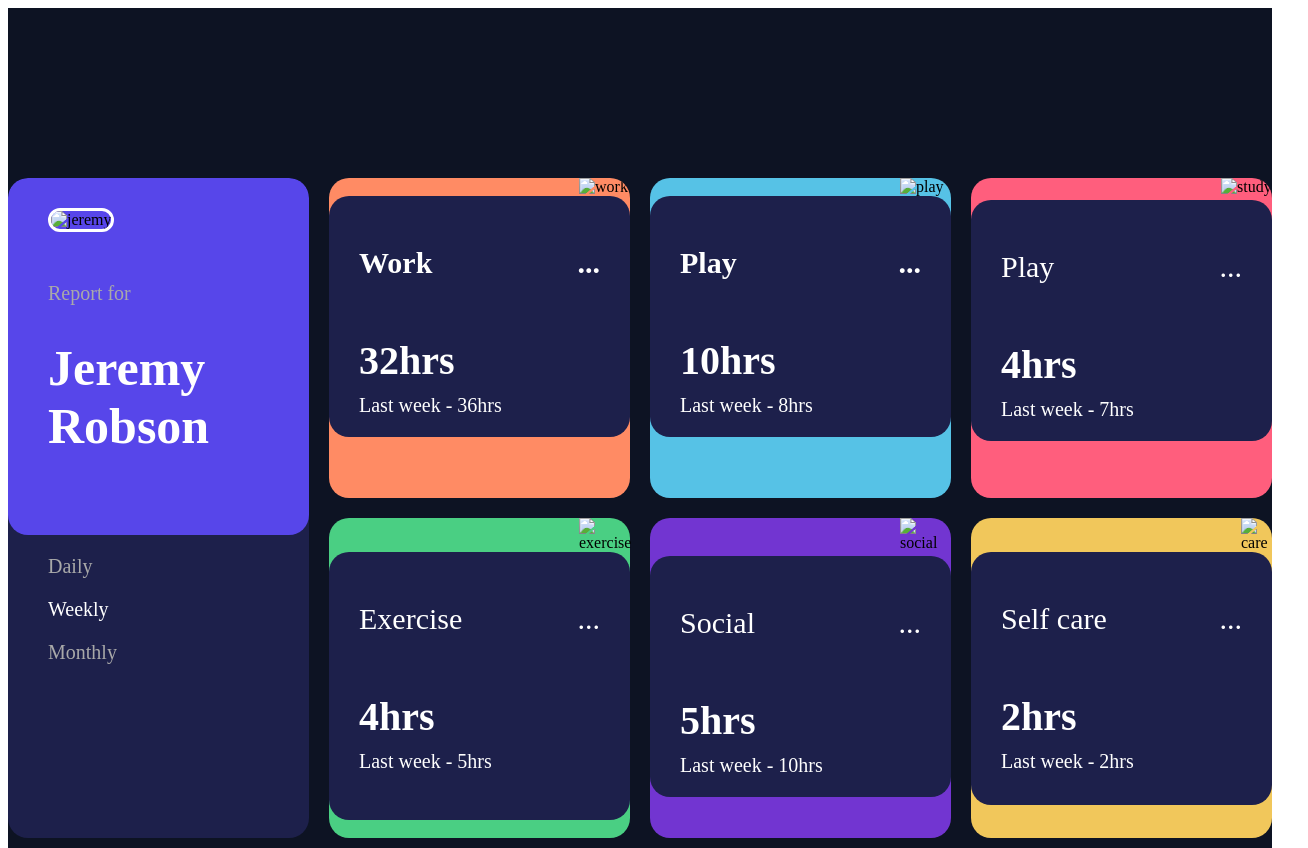
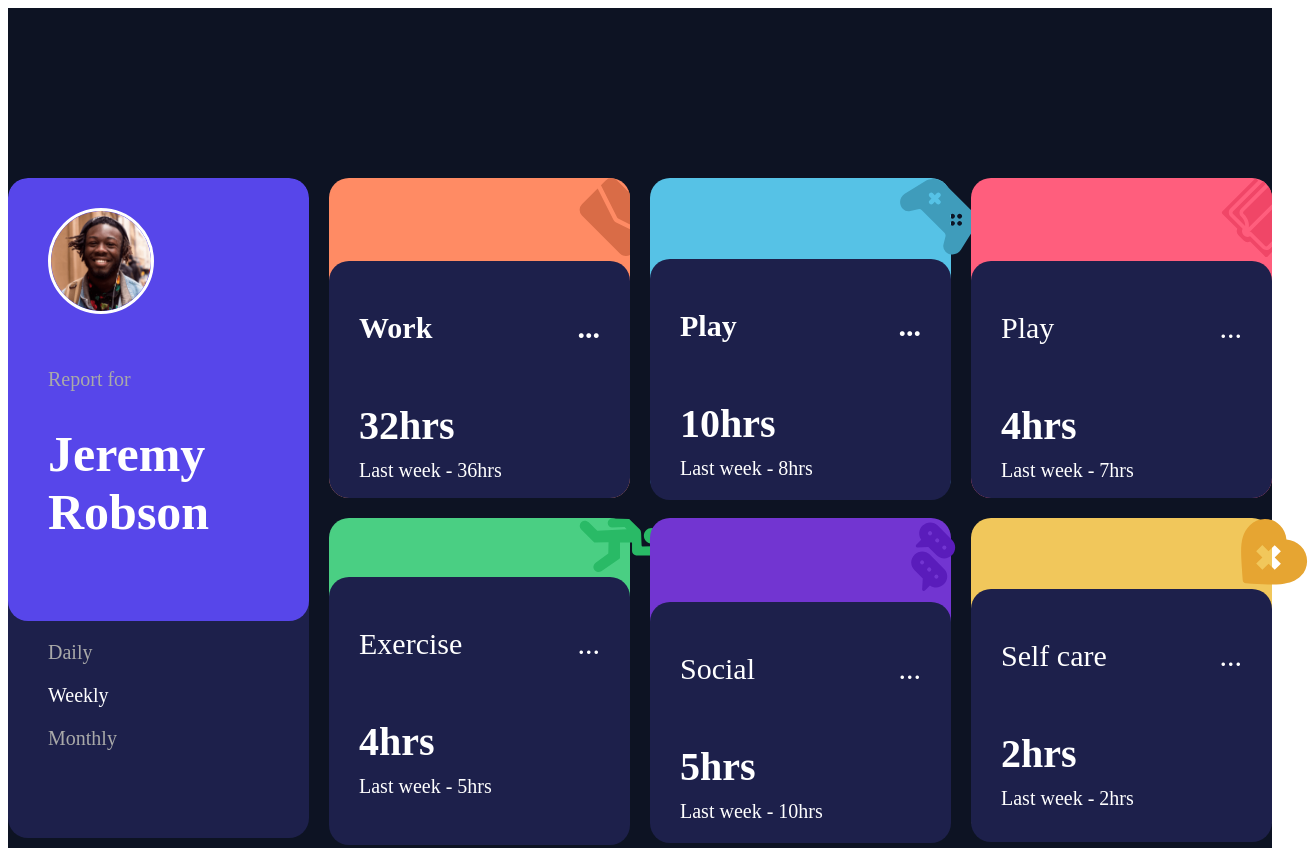
Before and after one commit to nurbaqytoralbai-dev/time-track, a plain HTML site: page index.html in a window 1280 px wide. Shown: the top 848 px of the page, 1308 px wide, since content can reach past the window. Drawn offline with Linux system fonts and the light colour scheme.

Commit message:
Update index.html

```diff
--- a/index.html
+++ b/index.html
@@ -9,7 +9,7 @@
       rel="icon"
       type="image/png"
       sizes="32x32"
-      href="./images/favicon-32x32.png"
+      href="favicon-32x32.png"
     />
 
     <title>Frontend Mentor | Time tracking dashboard</title>
@@ -19,7 +19,7 @@
     <div class="container">
       <div class="jeremy">
         <div class="jtop">
-          <img class="jer" src="images/image-jeremy.png" alt="jeremy" />
+          <img class="jer" src="image-jeremy.png" alt="jeremy" />
           <p style="color: darkgray; font-size: 20px">Report for</p>
           <h1>
             Jeremy <br />
@@ -31,7 +31,7 @@
         <p class="repo">Monthly</p>
       </div>
       <div class="work">
-        <img src="images/icon-work.svg" alt="work" />
+        <img src="icon-work.svg" alt="work" />
         <div class="workbot">
           <div class="div">
             <p><b>Work</b></p>
@@ -44,7 +44,7 @@
         </div>
       </div>
       <div class="play">
-        <img src="images/icon-play.svg" alt="play" />
+        <img src="icon-play.svg" alt="play" />
         <div class="workbot">
           <div class="div">
             <p><b>Play</b></p>
@@ -57,7 +57,7 @@
         </div>
       </div>
       <div class="study">
-        <img src="images/icon-study.svg" alt="study" />
+        <img src="icon-study.svg" alt="study" />
         <div class="workbot">
           <div class="div">
             <p>Play</p>
@@ -70,7 +70,7 @@
         </div>
       </div>
       <div class="exercise">
-        <img src="images/icon-exercise.svg" alt="exercise" />
+        <img src="icon-exercise.svg" alt="exercise" />
         <div class="workbot">
           <div class="div">
             <p>Exercise</p>
@@ -83,7 +83,7 @@
         </div>
       </div>
       <div class="social">
-        <img src="images/icon-social.svg" alt="social" />
+        <img src="icon-social.svg" alt="social" />
         <div class="workbot">
           <div class="div">
             <p>Social</p>
@@ -96,7 +96,7 @@
         </div>
       </div>
       <div class="self">
-        <img src="images/icon-self-care.svg" alt="care" />
+        <img src="icon-self-care.svg" alt="care" />
         <div class="workbot">
           <div class="div">
             <p>Self care</p>
```
